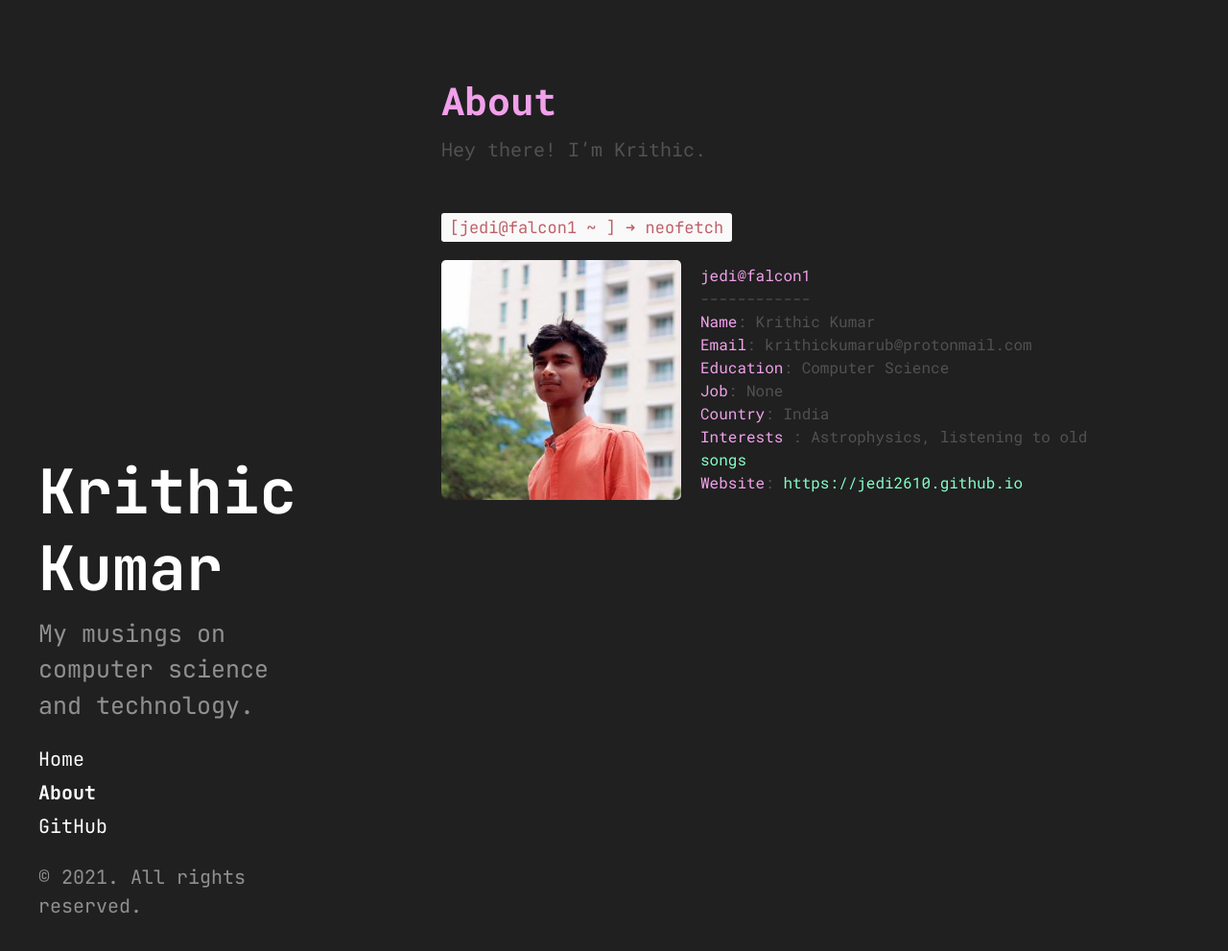
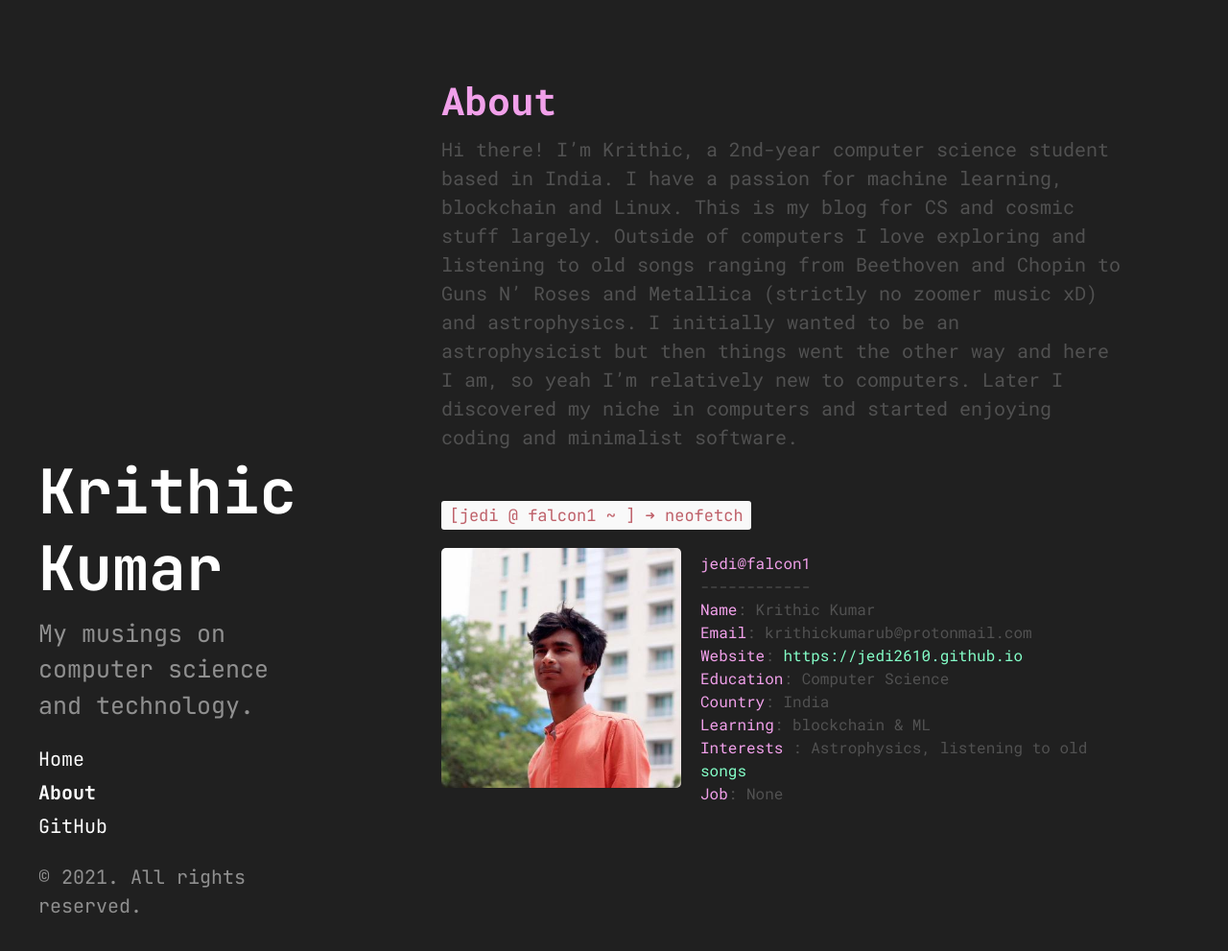
Before and after one commit to notjedi/notjedi.github.io, a Jekyll site: the page built from about.md, in a window 1280 px wide and 999 px high. Shown: the top 991 px of the window at 96% size. Built offline with Jekyll 4.4.1, drawn with Linux system fonts in a browser that asks for light colours.

Commit message:
about page done

```diff
--- a/about.md
+++ b/about.md
@@ -18,11 +18,19 @@ title: About
     }
 </style>
 
-Hey there! I'm Krithic.
+Hi there! I'm Krithic, a 2nd-year computer science student based in India. I have a passion for machine learning, blockchain and Linux. This is my blog for CS and cosmic stuff largely.
+Outside of computers I love exploring and listening to old songs ranging from Beethoven and Chopin to Guns N' Roses and Metallica (strictly no zoomer music xD) and astrophysics.
+I initially wanted to be an astrophysicist but then things went the other way and here I am, so yeah I'm relatively new to computers. Later I discovered my niche in computers and started enjoying coding and minimalist software.
 <br>
 <br>
 
-`[jedi@falcon1 ~ ] ➜ neofetch`
+<code>
+    [<label color='#05ffa1 '>jedi</label>
+    <label color='#CBFFE6'>@</label>
+    <label color='#F1A0EA'>falcon1</label>
+    <label color='#FFCFEA'>~</label> ] ➜
+    <label color='#84FFC8'>neofetch</label>
+</code>
 <section class='info'>
     <img src="/assets/avatar.png" width=250px>
     <ul class='info' margin=10px>
@@ -30,13 +38,14 @@ Hey there! I'm Krithic.
         <li> ------------ </li>
         <li> <label>Name</label>: Krithic Kumar </li>
         <li> <label>Email</label>: krithickumarub@protonmail.com </li>
+        <li> <label>Website</label>: <a href="https://jedi2610.github.io">https://jedi2610.github.io</a></li>
         <li> <label>Education</label>: Computer Science </li>
-        <li> <label>Job</label>: None </li>
         <li> <label>Country</label>: India </li>
+        <li> <label>Learning</label>: blockchain & ML</li>
         <li>
             <label>Interests</label>
             : Astrophysics, listening to old <a href="https://open.spotify.com/playlist/0fhuTOLDHJU3NnhDOJH2eu">songs</a>
         </li>
-        <li> <label>Website</label>: <a href="https://jedi2610.github.io">https://jedi2610.github.io</a></li>
+        <li> <label>Job</label>: None </li>
     </ul>
 </section>
--- a/public/css/hyde.css
+++ b/public/css/hyde.css
@@ -22,10 +22,14 @@
  * Container
  */
 
-/* Vaporwave pallete */
+/* Vaporwave palette*/
 /* #84FFC8 */
 /* #05ffa1 */
 /* #F1A0EA */
+/* #CBFFE6 */
+/* #BFB9FF */
+/* #FEFFBE */
+/* #FFCFEA */
 
 /*
  * Global resets
```
